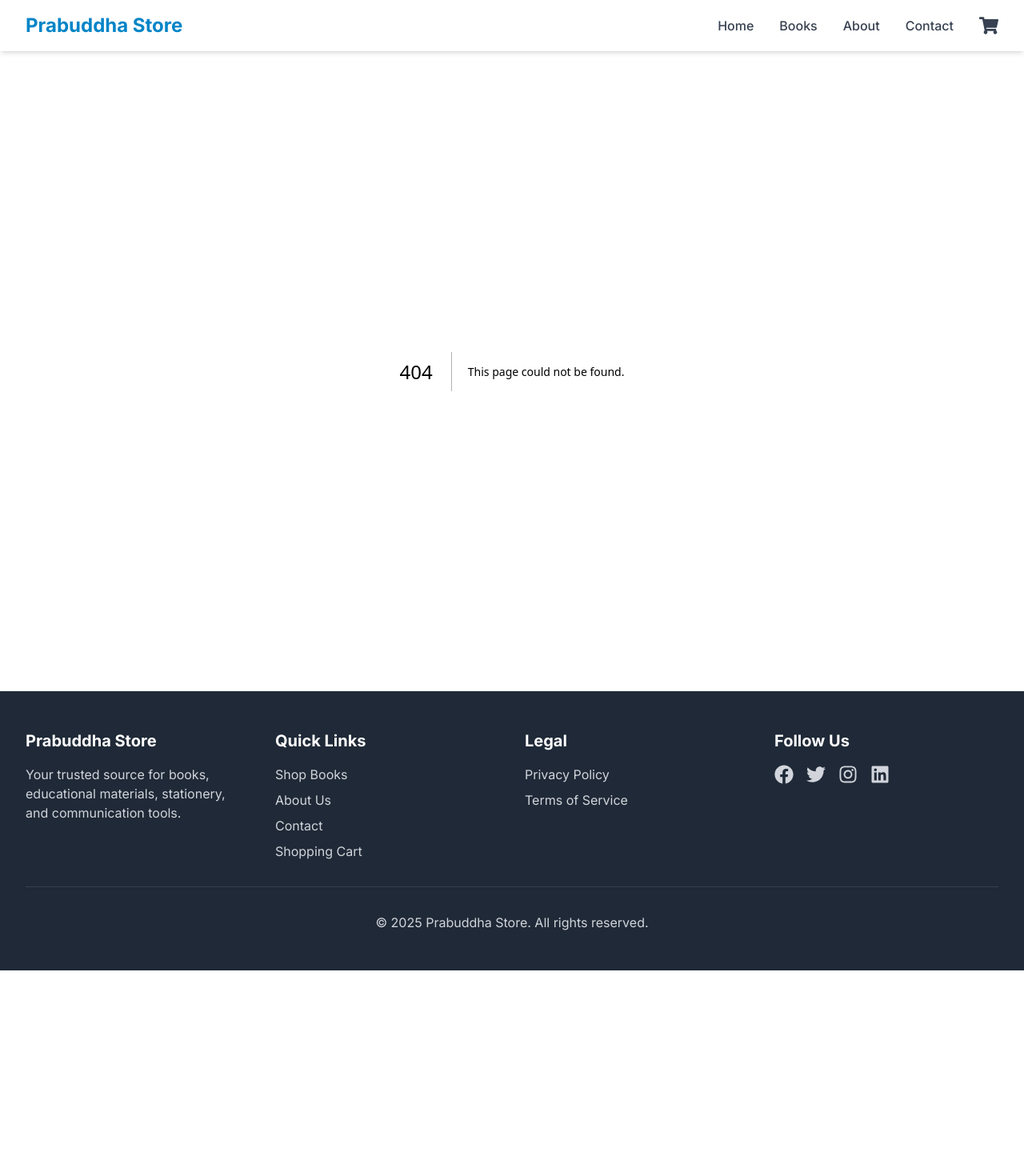
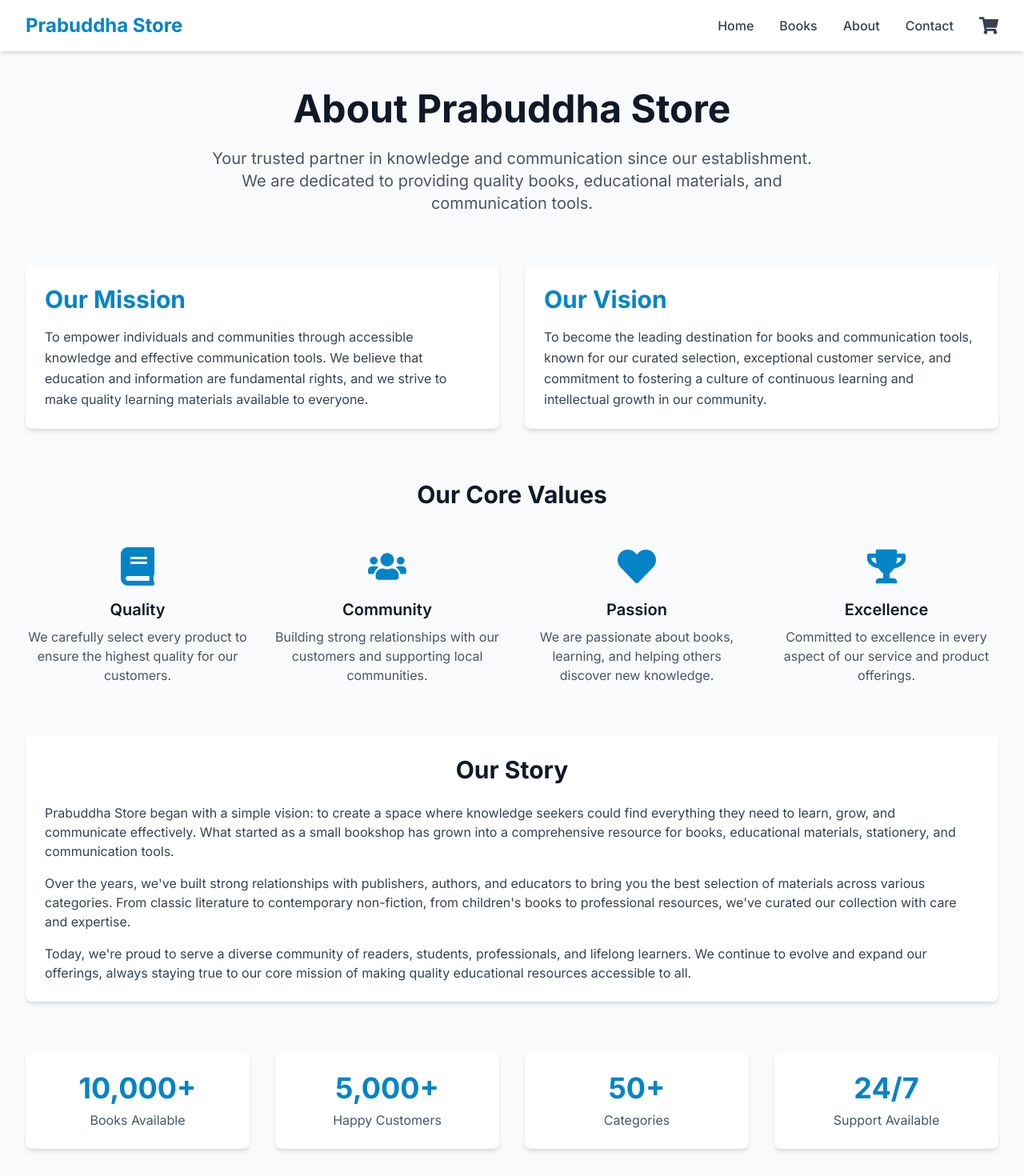
Before and after one commit to Wanni46/prabuddha-store, a Next.js app: page /about in a window 1280 px wide. Before the commit this address had no page. Shown: the top 1470 px of the page at 80% size. Before the commit the page ends 1213 px from the top, so only its background shows below. Built offline with nearby package versions, Linux system fonts and the light colour scheme.

Commit message:
Add About page with mission, vision, values, story, and stats

```diff
--- /dev/null
+++ b/app/about/page.tsx
@@ -0,0 +1,121 @@
+import { FaBook, FaUsers, FaHeart, FaTrophy } from 'react-icons/fa';
+
+export default function AboutPage() {
+  return (
+    <div className="min-h-screen bg-gray-50 py-12">
+      <div className="max-w-7xl mx-auto px-4 sm:px-6 lg:px-8">
+        {/* Hero Section */}
+        <div className="text-center mb-16">
+          <h1 className="text-5xl font-bold mb-6">About Prabuddha Store</h1>
+          <p className="text-xl text-gray-600 max-w-3xl mx-auto">
+            Your trusted partner in knowledge and communication since our establishment.
+            We are dedicated to providing quality books, educational materials, and communication tools.
+          </p>
+        </div>
+
+        {/* Mission & Vision */}
+        <div className="grid grid-cols-1 md:grid-cols-2 gap-8 mb-16">
+          <div className="card">
+            <h2 className="text-3xl font-bold mb-4 text-primary-600">Our Mission</h2>
+            <p className="text-gray-700 leading-relaxed">
+              To empower individuals and communities through accessible knowledge and effective communication tools.
+              We believe that education and information are fundamental rights, and we strive to make quality
+              learning materials available to everyone.
+            </p>
+          </div>
+
+          <div className="card">
+            <h2 className="text-3xl font-bold mb-4 text-primary-600">Our Vision</h2>
+            <p className="text-gray-700 leading-relaxed">
+              To become the leading destination for books and communication tools, known for our curated selection,
+              exceptional customer service, and commitment to fostering a culture of continuous learning and
+              intellectual growth in our community.
+            </p>
+          </div>
+        </div>
+
+        {/* Values */}
+        <div className="mb-16">
+          <h2 className="text-3xl font-bold text-center mb-12">Our Core Values</h2>
+          <div className="grid grid-cols-1 md:grid-cols-2 lg:grid-cols-4 gap-8">
+            <div className="text-center">
+              <FaBook className="text-5xl text-primary-600 mx-auto mb-4" />
+              <h3 className="text-xl font-semibold mb-2">Quality</h3>
+              <p className="text-gray-600">
+                We carefully select every product to ensure the highest quality for our customers.
+              </p>
+            </div>
+
+            <div className="text-center">
+              <FaUsers className="text-5xl text-primary-600 mx-auto mb-4" />
+              <h3 className="text-xl font-semibold mb-2">Community</h3>
+              <p className="text-gray-600">
+                Building strong relationships with our customers and supporting local communities.
+              </p>
+            </div>
+
+            <div className="text-center">
+              <FaHeart className="text-5xl text-primary-600 mx-auto mb-4" />
+              <h3 className="text-xl font-semibold mb-2">Passion</h3>
+              <p className="text-gray-600">
+                We are passionate about books, learning, and helping others discover new knowledge.
+              </p>
+            </div>
+
+            <div className="text-center">
+              <FaTrophy className="text-5xl text-primary-600 mx-auto mb-4" />
+              <h3 className="text-xl font-semibold mb-2">Excellence</h3>
+              <p className="text-gray-600">
+                Committed to excellence in every aspect of our service and product offerings.
+              </p>
+            </div>
+          </div>
+        </div>
+
+        {/* Story */}
+        <div className="card mb-16">
+          <h2 className="text-3xl font-bold mb-6 text-center">Our Story</h2>
+          <div className="prose prose-lg max-w-none text-gray-700">
+            <p className="mb-4">
+              Prabuddha Store began with a simple vision: to create a space where knowledge seekers could find
+              everything they need to learn, grow, and communicate effectively. What started as a small bookshop
+              has grown into a comprehensive resource for books, educational materials, stationery, and
+              communication tools.
+            </p>
+            <p className="mb-4">
+              Over the years, we've built strong relationships with publishers, authors, and educators to bring
+              you the best selection of materials across various categories. From classic literature to contemporary
+              non-fiction, from children's books to professional resources, we've curated our collection with care
+              and expertise.
+            </p>
+            <p>
+              Today, we're proud to serve a diverse community of readers, students, professionals, and lifelong
+              learners. We continue to evolve and expand our offerings, always staying true to our core mission
+              of making quality educational resources accessible to all.
+            </p>
+          </div>
+        </div>
+
+        {/* Stats */}
+        <div className="grid grid-cols-2 md:grid-cols-4 gap-8 text-center">
+          <div className="card">
+            <div className="text-4xl font-bold text-primary-600 mb-2">10,000+</div>
+            <div className="text-gray-600">Books Available</div>
+          </div>
+          <div className="card">
+            <div className="text-4xl font-bold text-primary-600 mb-2">5,000+</div>
+            <div className="text-gray-600">Happy Customers</div>
+          </div>
+          <div className="card">
+            <div className="text-4xl font-bold text-primary-600 mb-2">50+</div>
+            <div className="text-gray-600">Categories</div>
+          </div>
+          <div className="card">
+            <div className="text-4xl font-bold text-primary-600 mb-2">24/7</div>
+            <div className="text-gray-600">Support Available</div>
+          </div>
+        </div>
+      </div>
+    </div>
+  );
+}
```
